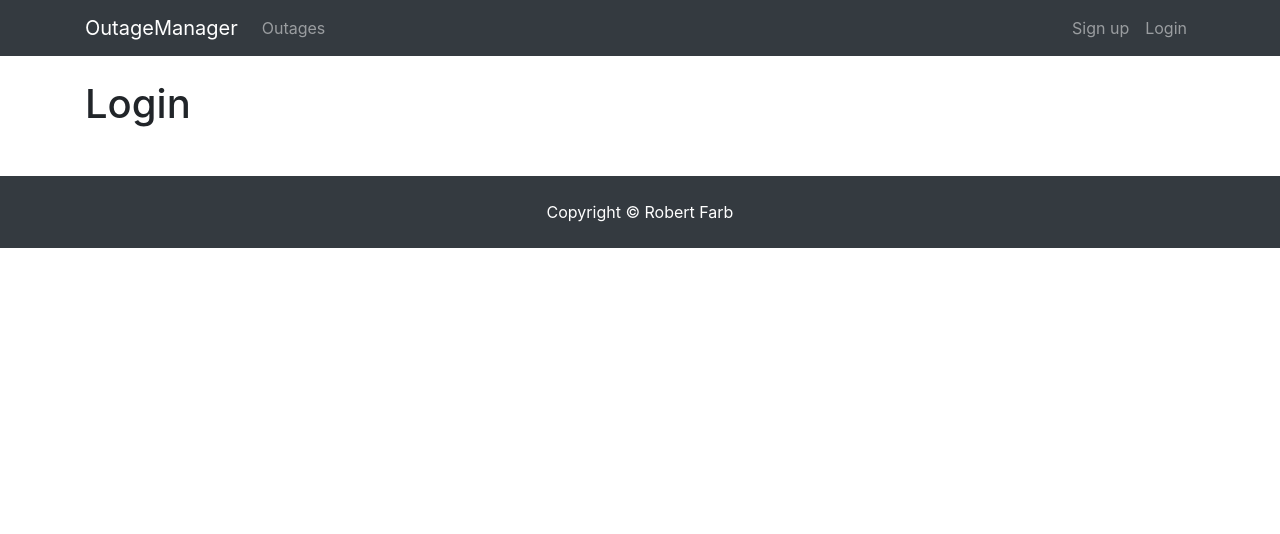
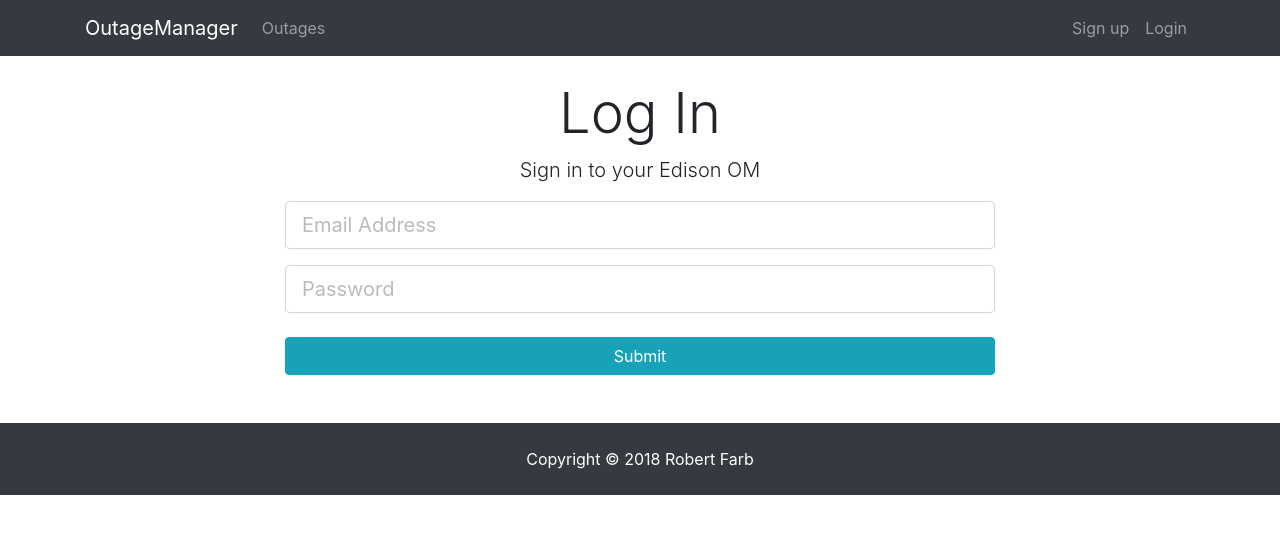
Before and after one commit to Robertfarb/outages-app, a React (Create React App) app in the folder client/: page /login in a window 1280 px wide. Shown: the top 534 px of the page. Built offline with nearby package versions, Linux system fonts and the light colour scheme.

Commit message:
Add login / register forms

```diff
--- a/client/src/components/auth/login.js
+++ b/client/src/components/auth/login.js
@@ -1,10 +1,71 @@
 import React, { Component } from 'react'
 
 class Login extends Component {
+  constructor() {
+    super();
+    this.state = {
+      email: '',
+      password: '',
+      errors: {}
+    }
+    this.update = this.update.bind(this);
+    this.onSubmit = this.onSubmit.bind(this);
+  }
+
+  update(field) {
+    return e => {
+      this.setState({ [field]: e.currentTarget.value })
+    }
+  }
+
+  onSubmit(e) {
+    e.preventDefault();
+
+    const newUser = {
+      name: this.state.name,
+      email: this.state.email,
+      password: this.state.password,
+      password2: this.state.password2,
+    }
+
+    console.log(newUser);
+  }
+
+
   render() {
     return (
-      <div>
-        <h1>Login</h1>
+      <div className="login">
+        <div className="container">
+          <div className="row">
+            <div className="col-md-8 m-auto">
+              <h1 className="display-4 text-center">Log In</h1>
+              <p className="lead text-center">Sign in to your Edison OM</p>
+              <form action="dashboard.html">
+                <div className="form-group">
+                  <input
+                    type="email"
+                    className="form-control form-control-lg"
+                    placeholder="Email Address"
+                    name="email"
+                    value={this.state.email}
+                    onChange={this.update('email')}
+                  />
+                </div>
+                <div className="form-group">
+                  <input
+                    type="password"
+                    className="form-control form-control-lg"
+                    placeholder="Password"
+                    name="password"
+                    value={this.state.password}
+                    onChange={this.update('password')}
+                  />
+                </div>
+                <input type="submit" className="btn btn-info btn-block mt-4" />
+              </form>
+            </div>
+          </div>
+        </div>
       </div>
     )
   }
--- a/client/src/components/auth/register.js
+++ b/client/src/components/auth/register.js
@@ -1,6 +1,39 @@
 import React, { Component } from 'react'
 
 class Register extends Component {
+  constructor() {
+    super();
+
+    this.state = {
+      name: '',
+      email: '',
+      password: '',
+      password2: '',
+      errors: {}
+    }
+    this.update = this.update.bind(this);
+    this.onSubmit = this.onSubmit.bind(this);
+  }
+
+  update(field) {
+    return e => {
+      this.setState({ [field]: e.currentTarget.value })
+    }
+  }
+
+  onSubmit(e) {
+    e.preventDefault();
+
+    const newUser = {
+      name: this.state.name,
+      email: this.state.email,
+      password: this.state.password,
+      password2: this.state.password2,
+    }
+
+    console.log(newUser);
+  }
+
   render() {
     return (
       <div className="register">
@@ -9,20 +42,51 @@
             <div className="col-md-8 m-auto">
               <h1 className="display-4 text-center">Sign Up</h1>
               <p className="lead text-center">Create your Edison OM account</p>
-              <form action="create-profile.html">
+              <form onSubmit={this.onSubmit}>
                 <div className="form-group">
-                  <input type="text" className="form-control form-control-lg" placeholder="Name" name="name" required />
+                  <input
+                    type="text"
+                    className="form-control form-control-lg"
+                    placeholder="Name"
+                    name="name"
+                    value={this.state.name}
+                    onChange={this.update('name')}
+                  />
                 </div>
                 <div className="form-group">
-                  <input type="email" className="form-control form-control-lg" placeholder="Email Address" name="email" />
+                  <input
+                    type="email"
+                    className="form-control form-control-lg"
+                    placeholder="Email Address"
+                    name="email"
+                    value={this.state.email}
+                    onChange={this.update('email')}
+                  />
                 </div>
                 <div className="form-group">
-                  <input type="password" className="form-control form-control-lg" placeholder="Password" name="password" />
+                  <input
+                    type="password"
+                    className="form-control form-control-lg"
+                    placeholder="Password"
+                    name="password"
+                    value={this.state.password}
+                    onChange={this.update('password')}
+                  />
                 </div>
                 <div className="form-group">
-                  <input type="password" className="form-control form-control-lg" placeholder="Confirm Password" name="password2" />
+                  <input
+                    type="password"
+                    className="form-control form-control-lg"
+                    placeholder="Confirm Password"
+                    name="password2"
+                    value={this.state.password2}
+                    onChange={this.update('password2')}
+                  />
                 </div>
-                <input type="submit" className="btn btn-info btn-block mt-4" />
+                <input
+                  type="submit"
+                  className="btn btn-info btn-block mt-4"
+                />
               </form>
             </div>
           </div>
--- a/client/src/components/layout/Footer.js
+++ b/client/src/components/layout/Footer.js
@@ -1,11 +1,7 @@
 import React from 'react'
 
-export default function Footer() {
-  return (
-    <div>
-      <footer className="bg-dark text-white mt-5 p-4 text-center">
-        Copyright &copy; {new Date().getFullYear} Robert Farb
-      </footer>
-    </div>
-  )
-}
+export default () => (
+  <footer className="bg-dark text-white mt-5 p-4 text-center">
+    Copyright &copy; {new Date().getFullYear()} Robert Farb
+  </footer>
+)
```
